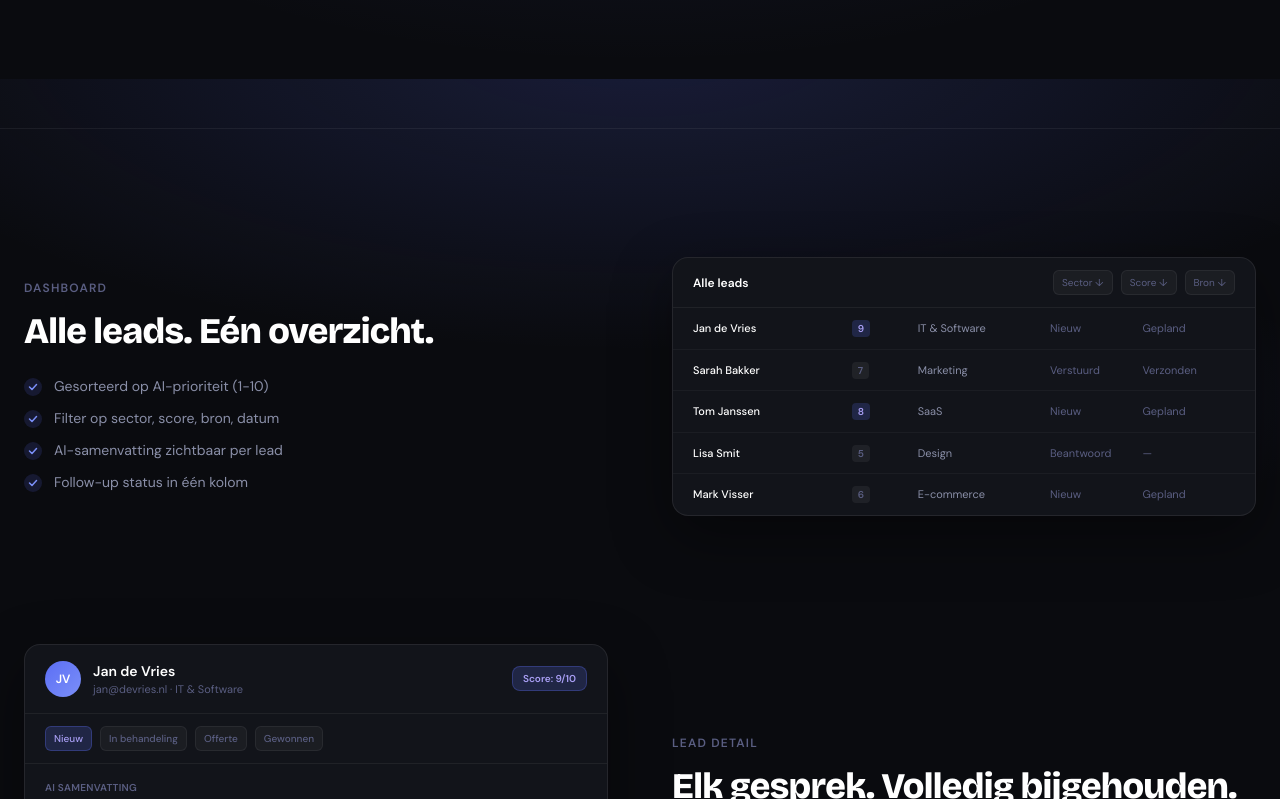
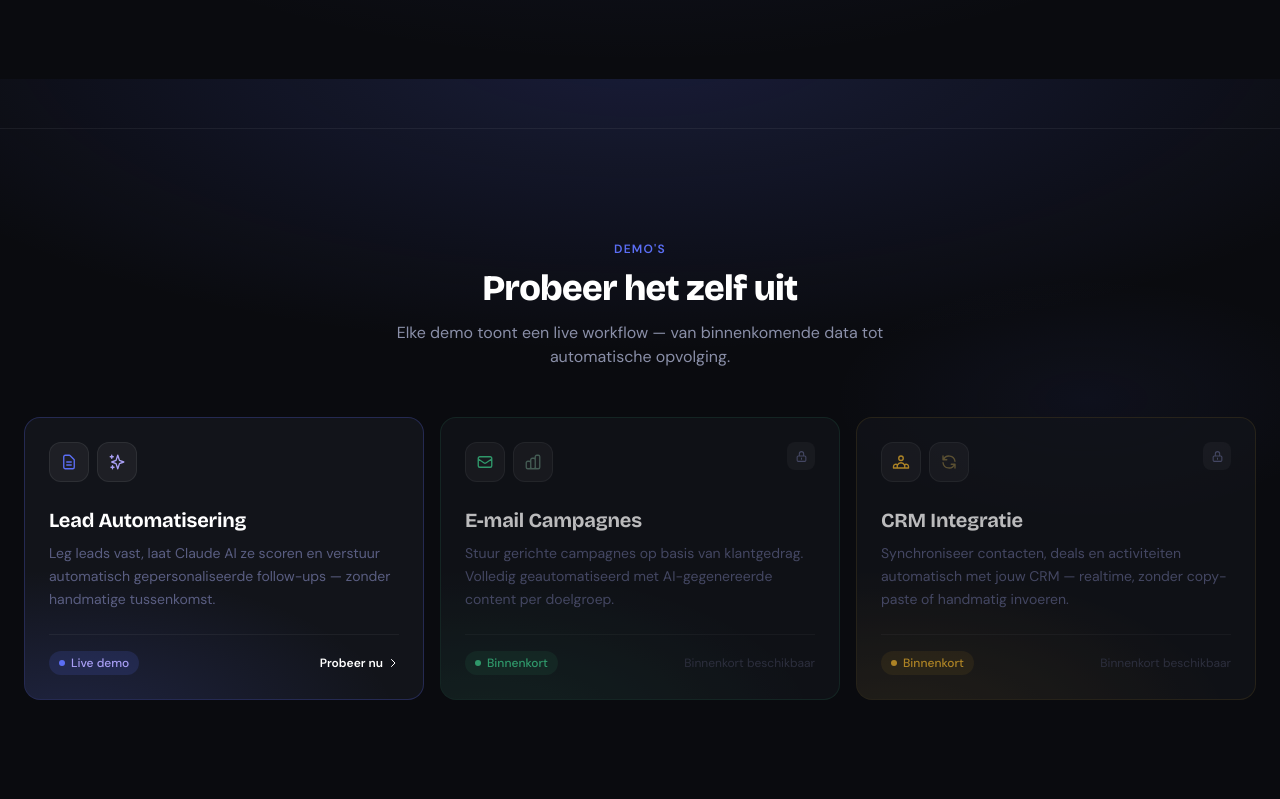
Before and after one commit to skivy2004/Runvex, a Next.js app: page / in a window 1280 px wide. Shown: the part 3121-3920 px from the top of the page. Built offline with nearby package versions, Linux system fonts and the light colour scheme.

Commit message:
feat: add demo cards section to homepage — Lead Automatisering (live) + 2 coming soon dummies
Co-Authored-By: Claude Sonnet 4.6 <noreply@anthropic.com>

```diff
--- /dev/null
+++ b/app/components/sections/DemoCards.tsx
@@ -0,0 +1,207 @@
+'use client'
+
+import { motion } from 'framer-motion'
+
+const demos = [
+  {
+    title: 'Lead Automatisering',
+    description:
+      'Leg leads vast, laat Claude AI ze scoren en verstuur automatisch gepersonaliseerde follow-ups — zonder handmatige tussenkomst.',
+    href: '/contact',
+    live: true,
+    badge: 'Live demo',
+    gradient: 'radial-gradient(ellipse 120% 80% at 10% 110%, rgba(91,110,245,0.18) 0%, transparent 70%)',
+    borderColor: 'rgba(91,110,245,0.25)',
+    badgeBg: 'rgba(91,110,245,0.15)',
+    badgeColor: '#A99FF5',
+    dot: '#5B6EF5',
+    icons: [
+      // Form icon
+      <svg key="a" width="18" height="18" fill="none" stroke="#5B6EF5" viewBox="0 0 24 24">
+        <path strokeLinecap="round" strokeLinejoin="round" strokeWidth={1.8}
+          d="M9 12h6m-6 4h6m2 5H7a2 2 0 01-2-2V5a2 2 0 012-2h5.586a1 1 0 01.707.293l5.414 5.414a1 1 0 01.293.707V19a2 2 0 01-2 2z" />
+      </svg>,
+      // AI/sparkle icon
+      <svg key="b" width="18" height="18" fill="none" stroke="#A99FF5" viewBox="0 0 24 24">
+        <path strokeLinecap="round" strokeLinejoin="round" strokeWidth={1.8}
+          d="M5 3v4M3 5h4M6 17v4m-2-2h4m5-16l2.286 6.857L21 12l-5.714 2.143L13 21l-2.286-6.857L5 12l5.714-2.143L13 3z" />
+      </svg>,
+    ],
+  },
+  {
+    title: 'E-mail Campagnes',
+    description:
+      'Stuur gerichte campagnes op basis van klantgedrag. Volledig geautomatiseerd met AI-gegenereerde content per doelgroep.',
+    href: null,
+    live: false,
+    badge: 'Binnenkort',
+    gradient: 'radial-gradient(ellipse 120% 80% at 10% 110%, rgba(62,207,142,0.12) 0%, transparent 70%)',
+    borderColor: 'rgba(62,207,142,0.15)',
+    badgeBg: 'rgba(62,207,142,0.1)',
+    badgeColor: '#3ECF8E',
+    dot: '#3ECF8E',
+    icons: [
+      // Mail icon
+      <svg key="a" width="18" height="18" fill="none" stroke="#3ECF8E" viewBox="0 0 24 24">
+        <path strokeLinecap="round" strokeLinejoin="round" strokeWidth={1.8}
+          d="M3 8l7.89 5.26a2 2 0 002.22 0L21 8M5 19h14a2 2 0 002-2V7a2 2 0 00-2-2H5a2 2 0 00-2 2v10a2 2 0 002 2z" />
+      </svg>,
+      // Chart icon
+      <svg key="b" width="18" height="18" fill="none" stroke="#5A7A6E" viewBox="0 0 24 24">
+        <path strokeLinecap="round" strokeLinejoin="round" strokeWidth={1.8}
+          d="M9 19v-6a2 2 0 00-2-2H5a2 2 0 00-2 2v6a2 2 0 002 2h2a2 2 0 002-2zm0 0V9a2 2 0 012-2h2a2 2 0 012 2v10m-6 0a2 2 0 002 2h2a2 2 0 002-2m0 0V5a2 2 0 012-2h2a2 2 0 012 2v14a2 2 0 01-2 2h-2a2 2 0 01-2-2z" />
+      </svg>,
+    ],
+  },
+  {
+    title: 'CRM Integratie',
+    description:
+      'Synchroniseer contacten, deals en activiteiten automatisch met jouw CRM — realtime, zonder copy-paste of handmatig invoeren.',
+    href: null,
+    live: false,
+    badge: 'Binnenkort',
+    gradient: 'radial-gradient(ellipse 120% 80% at 10% 110%, rgba(236,178,46,0.12) 0%, transparent 70%)',
+    borderColor: 'rgba(236,178,46,0.15)',
+    badgeBg: 'rgba(236,178,46,0.1)',
+    badgeColor: '#ECB22E',
+    dot: '#ECB22E',
+    icons: [
+      // Users icon
+      <svg key="a" width="18" height="18" fill="none" stroke="#ECB22E" viewBox="0 0 24 24">
+        <path strokeLinecap="round" strokeLinejoin="round" strokeWidth={1.8}
+          d="M17 20h5v-2a3 3 0 00-5.356-1.857M17 20H7m10 0v-2c0-.656-.126-1.283-.356-1.857M7 20H2v-2a3 3 0 015.356-1.857M7 20v-2c0-.656.126-1.283.356-1.857m0 0a5.002 5.002 0 019.288 0M15 7a3 3 0 11-6 0 3 3 0 016 0z" />
+      </svg>,
+      // Link/sync icon
+      <svg key="b" width="18" height="18" fill="none" stroke="#7A6B3E" viewBox="0 0 24 24">
+        <path strokeLinecap="round" strokeLinejoin="round" strokeWidth={1.8}
+          d="M4 4v5h.582m15.356 2A8.001 8.001 0 004.582 9m0 0H9m11 11v-5h-.581m0 0a8.003 8.003 0 01-15.357-2m15.357 2H15" />
+      </svg>,
+    ],
+  },
+]
+
+export default function DemoCards() {
+  return (
+    <section className="py-20 md:py-28">
+      <div className="max-w-7xl mx-auto px-6">
+
+        {/* Header */}
+        <motion.div
+          className="text-center mb-12"
+          initial={{ opacity: 0, y: 16 }}
+          whileInView={{ opacity: 1, y: 0 }}
+          viewport={{ once: true }}
+          transition={{ duration: 0.45 }}
+        >
+          <p
+            className="text-xs font-semibold tracking-widest uppercase mb-3"
+            style={{ color: '#5B6EF5' }}
+          >
+            Demo's
+          </p>
+          <h2
+            className="font-bricolage font-extrabold text-white text-2xl md:text-4xl"
+            style={{ letterSpacing: '-0.02em' }}
+          >
+            Probeer het zelf uit
+          </h2>
+          <p className="mt-3 text-sm md:text-base max-w-lg mx-auto" style={{ color: '#8A8FA8' }}>
+            Elke demo toont een live workflow — van binnenkomende data tot automatische opvolging.
+          </p>
+        </motion.div>
+
+        {/* Cards */}
+        <div className="grid grid-cols-1 md:grid-cols-3 gap-4">
+          {demos.map((demo, i) => (
+            <motion.div
+              key={demo.title}
+              initial={{ opacity: 0, y: 20 }}
+              whileInView={{ opacity: 1, y: 0 }}
+              viewport={{ once: true }}
+              transition={{ duration: 0.4, delay: i * 0.08 }}
+            >
+              <div
+                className="relative rounded-2xl p-6 flex flex-col h-full overflow-hidden transition-all duration-200"
+                style={{
+                  background: '#12141A',
+                  border: `1px solid ${demo.borderColor}`,
+                  opacity: demo.live ? 1 : 0.72,
+                }}
+              >
+                {/* Gradient glow */}
+                <div
+                  className="absolute inset-0 pointer-events-none"
+                  style={{ background: demo.gradient }}
+                />
+
+                {/* Top row: icons + lock */}
+                <div className="relative z-10 flex items-start justify-between mb-6">
+                  <div className="flex items-center gap-2">
+                    {demo.icons.map((icon, j) => (
+                      <div
+                        key={j}
+                        className="w-10 h-10 rounded-xl flex items-center justify-center"
+                        style={{ background: 'rgba(255,255,255,0.05)', border: '1px solid rgba(255,255,255,0.07)' }}
+                      >
+                        {icon}
+                      </div>
+                    ))}
+                  </div>
+                  {!demo.live && (
+                    <div
+                      className="w-7 h-7 rounded-lg flex items-center justify-center"
+                      style={{ background: 'rgba(255,255,255,0.05)' }}
+                    >
+                      <svg width="13" height="13" fill="none" stroke="#5A5E82" viewBox="0 0 24 24">
+                        <path strokeLinecap="round" strokeLinejoin="round" strokeWidth={2}
+                          d="M12 15v2m-6 4h12a2 2 0 002-2v-6a2 2 0 00-2-2H6a2 2 0 00-2 2v6a2 2 0 002 2zm10-10V7a4 4 0 00-8 0v4h8z" />
+                      </svg>
+                    </div>
+                  )}
+                </div>
+
+                {/* Content */}
+                <div className="relative z-10 flex-1">
+                  <h3
+                    className="font-bricolage font-bold text-white text-xl mb-2"
+                    style={{ letterSpacing: '-0.01em' }}
+                  >
+                    {demo.title}
+                  </h3>
+                  <p className="text-sm leading-relaxed" style={{ color: '#5A5E82' }}>
+                    {demo.description}
+                  </p>
+                </div>
+
+                {/* Footer */}
+                <div className="relative z-10 flex items-center justify-between mt-6 pt-4" style={{ borderTop: '1px solid rgba(255,255,255,0.05)' }}>
+                  <span
+                    className="inline-flex items-center gap-1.5 text-xs font-medium px-2.5 py-1 rounded-full"
+                    style={{ background: demo.badgeBg, color: demo.badgeColor }}
+                  >
+                    <span className="w-1.5 h-1.5 rounded-full" style={{ background: demo.dot }} />
+                    {demo.badge}
+                  </span>
+
+                  {demo.live ? (
+                    <a
+                      href={demo.href!}
+                      className="inline-flex items-center gap-1 text-xs font-semibold text-white transition-opacity hover:opacity-75"
+                    >
+                      Probeer nu
+                      <svg width="12" height="12" fill="none" stroke="currentColor" viewBox="0 0 24 24">
+                        <path strokeLinecap="round" strokeLinejoin="round" strokeWidth={2} d="M9 5l7 7-7 7" />
+                      </svg>
+                    </a>
+                  ) : (
+                    <span className="text-xs" style={{ color: '#3A3D50' }}>Binnenkort beschikbaar</span>
+                  )}
+                </div>
+              </div>
+            </motion.div>
+          ))}
+        </div>
+      </div>
+    </section>
+  )
+}
--- a/app/page.tsx
+++ b/app/page.tsx
@@ -8,6 +8,7 @@ import HowItWorks from './components/sections/HowItWorks'
 import ProductShowcase from './components/sections/ProductShowcase'
 import Testimonials from './components/sections/Testimonials'
 import CTASection from './components/sections/CTASection'
+import DemoCards from './components/sections/DemoCards'
 import Footer from './components/layout/Footer'
 
 export default function Home() {
@@ -19,6 +20,7 @@ export default function Home() {
         <StatsBar />
         <WhyRunvex />
         <HowItWorks />
+        <DemoCards />
         <ProductShowcase />
         <Testimonials />
         <CTASection />
```
